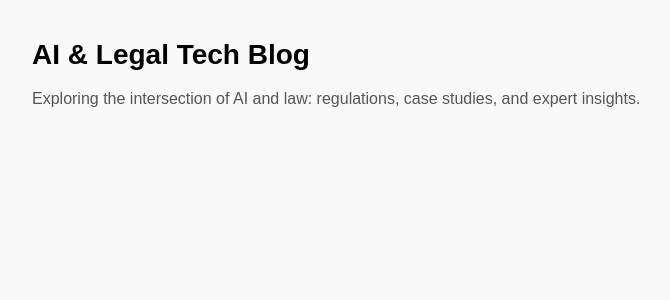
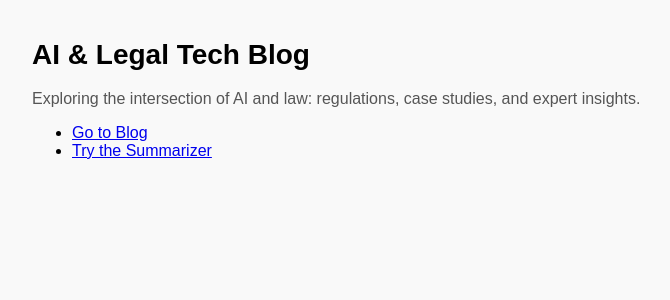
Before and after one commit to shivaanik123/ai-legal-blog, a Next.js app: page / in a window 1280 px wide. Shown: the top 300 px of the page, without its empty margins (208-878 px from the left). Built offline with nearby package versions, Linux system fonts and the light colour scheme.

Commit message:
Fix: Routing issue, added missing pages

```diff
--- a/pages/index.js
+++ b/pages/index.js
@@ -1,8 +1,17 @@
+import Link from 'next/link';
+
 export default function Home() {
   return (
     <div className="container">
       <h1>AI & Legal Tech Blog</h1>
       <p>Exploring the intersection of AI and law: regulations, case studies, and expert insights.</p>
+
+      <nav>
+        <ul>
+          <li><Link href="/blog">Go to Blog</Link></li>
+          <li><Link href="/summarizer">Try the Summarizer</Link></li>
+        </ul>
+      </nav>
     </div>
   );
 }
```
Lines whose indentation alone changed are shown as unchanged.
